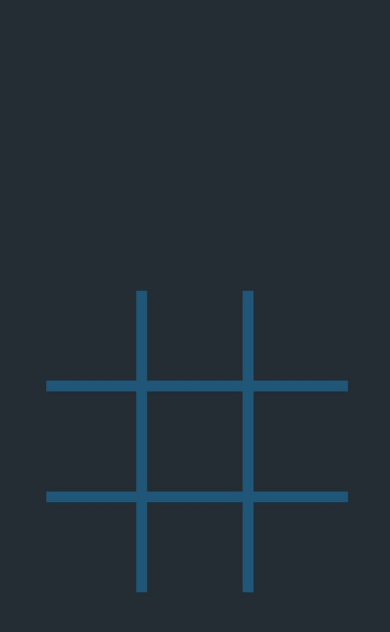
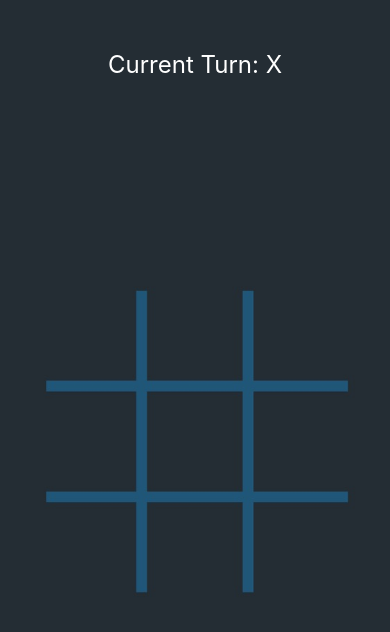
Before and after one commit to IoanaBdn/TicTacToe, a React Native app: screen / in a window 390 px wide. Shown: the top 632 px of the page. Built offline with nearby package versions, Linux system fonts and the light colour scheme.

Commit message:
add indication of the players next turn

```diff
--- a/App.js
+++ b/App.js
@@ -35,10 +35,9 @@ export default function App() {
 
     setCurrentTurn(currentTurn === "x" ? "o" : "x");
     const winner = getWinner();
-    if(winner){
-      gameWon(winner)
-    }
-    else{
+    if (winner) {
+      gameWon(winner);
+    } else {
       checkTieState();
     }
   };
@@ -136,6 +135,9 @@ export default function App() {
   return (
     <View style={styles.container}>
       <ImageBackground source={bg} style={styles.bg} resizeMode="contain">
+        <Text style={styles.currentTurnText}>
+          Current Turn: {currentTurn.toUpperCase()}
+        </Text>
         <View style={styles.map}>
           {map.map((row, rowIndex) => (
             <View key={`row-${rowIndex}`} style={styles.row}>
@@ -189,6 +191,12 @@ const styles = StyleSheet.create({
 
     paddingTop: 15,
   },
+  currentTurnText: {
+    fontSize: 24,
+    color: "white",
+    position: "absolute",
+    top: 50,
+  },
   map: {
     width: "80%",
     aspectRatio: 1,
@@ -216,7 +224,6 @@ const styles = StyleSheet.create({
   cross: {
     flex: 1,
   },
-
   crossLine: {
     position: "absolute",
     left: "48%",
```
